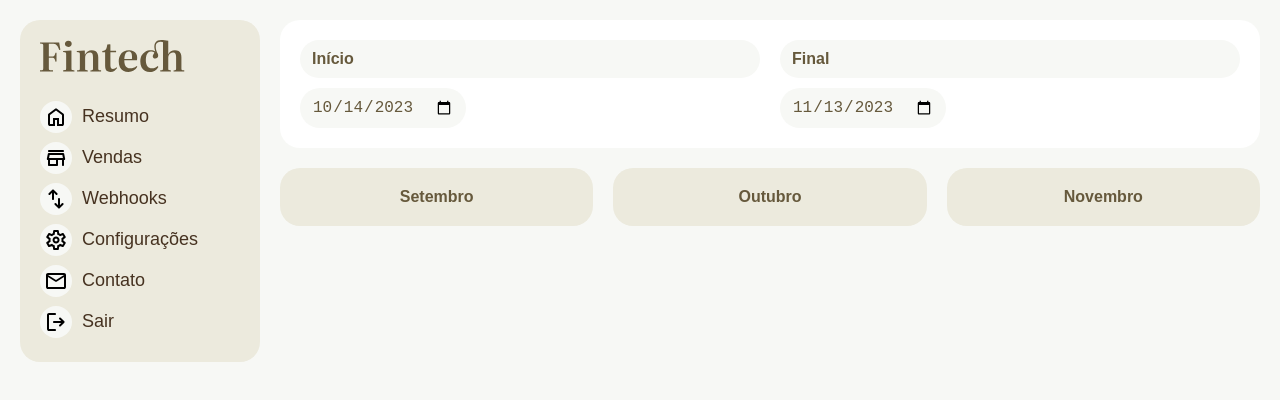
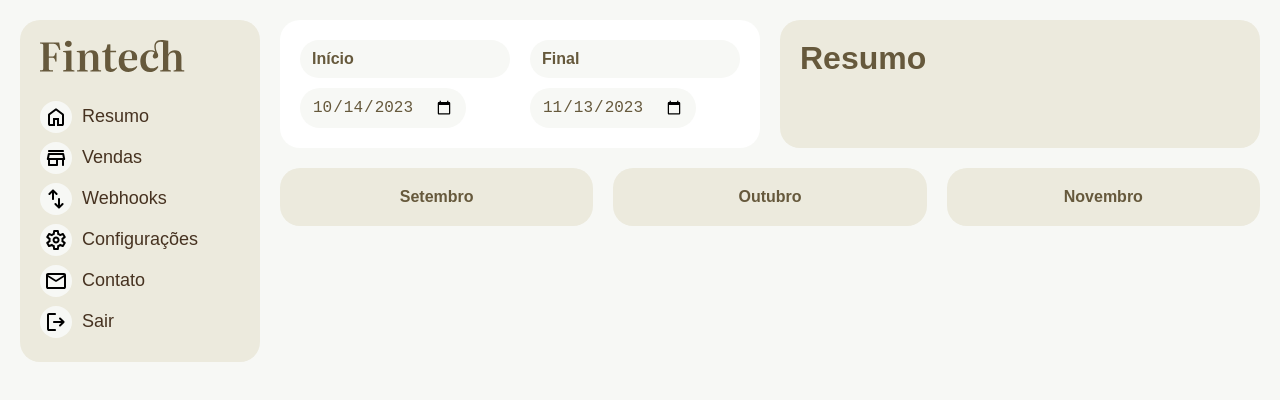
Before and after one commit to welisonw/fintech, a React (Vite) app: page / in a window 1280 px wide. Shown: the top 400 px of the page. Built offline with nearby package versions, Linux system fonts and the light colour scheme; no server answers; the HTML template or start-up script is replaced by a standard one.

Commit message:
feat: created indicator box for the current page

```diff
--- /dev/null
+++ b/src/Components/Header.module.css
@@ -0,0 +1,14 @@
+.daterange {
+  display: grid;
+  grid-template-columns: 1fr 1fr;
+  gap: var(--gap);
+  margin-bottom: var(--gap);
+}
+
+.h1 {
+  font-weight: 600;
+  margin: 0;
+  padding: var(--gap);
+  border-radius: var(--gap);
+  background-color: var(--color-3);
+}
--- a/src/Components/Header.tsx
+++ b/src/Components/Header.tsx
@@ -1,11 +1,31 @@
+import styles from "./Header.module.css";
+import { useLocation } from "react-router-dom";
+import { useEffect, useState } from "react";
 import { DateRange } from "./DateRange";
 import { Months } from "./Months";
 
 export const Header = () => {
+  const [title, setTitle] = useState("Resumo");
+
+  const { pathname } = useLocation();
+
+  useEffect(() => {
+    if (pathname === "/") {
+      setTitle("Resumo");
+      document.title = "Fintech | Resumo";
+    }
+
+    if (pathname === "/sales") {
+      setTitle("Vendas");
+      document.title = "Fintech | Vendas";
+    }
+  }, [pathname]);
+
   return (
     <header style={{ marginBottom: "var(--gap)" }}>
-      <div style={{ marginBottom: "var(--gap)" }}>
+      <div className={styles.daterange}>
         <DateRange />
+        <h1 className={styles.h1}>{title}</h1>
       </div>
       <Months />
     </header>
```
